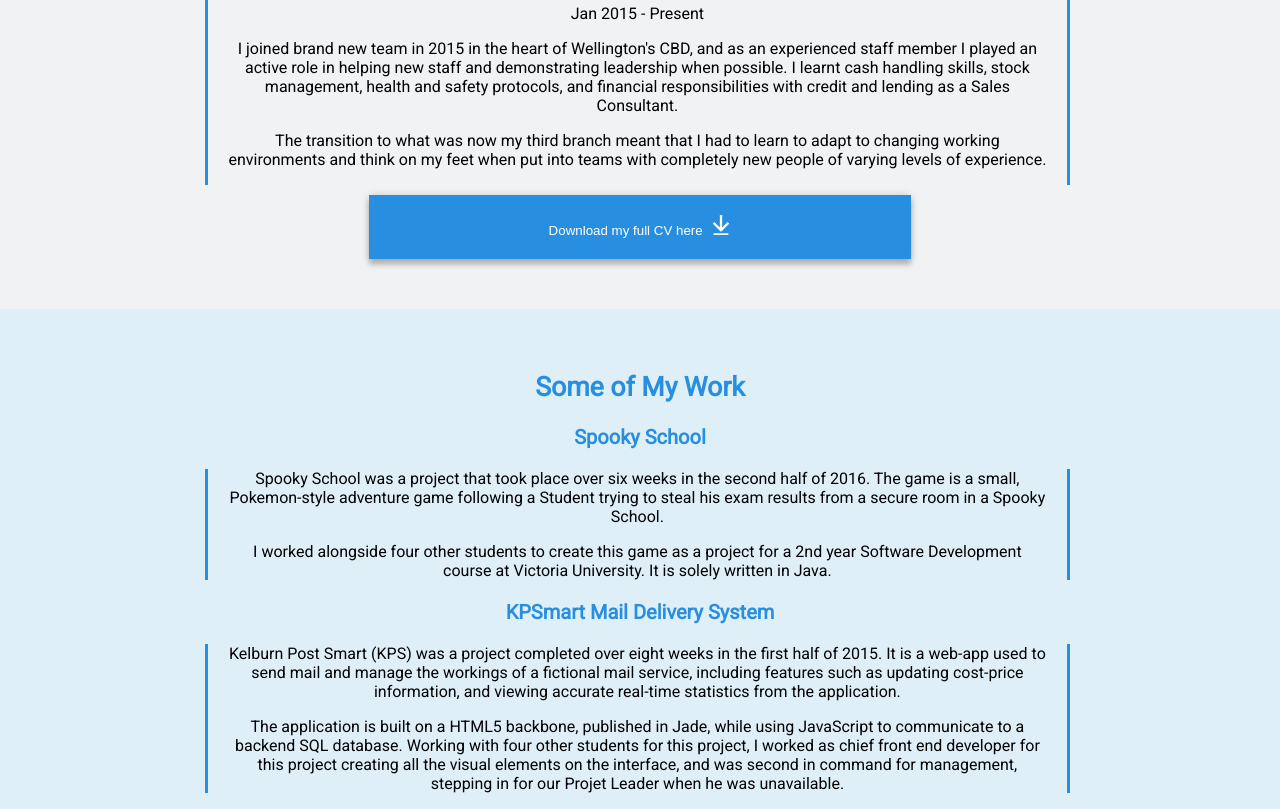
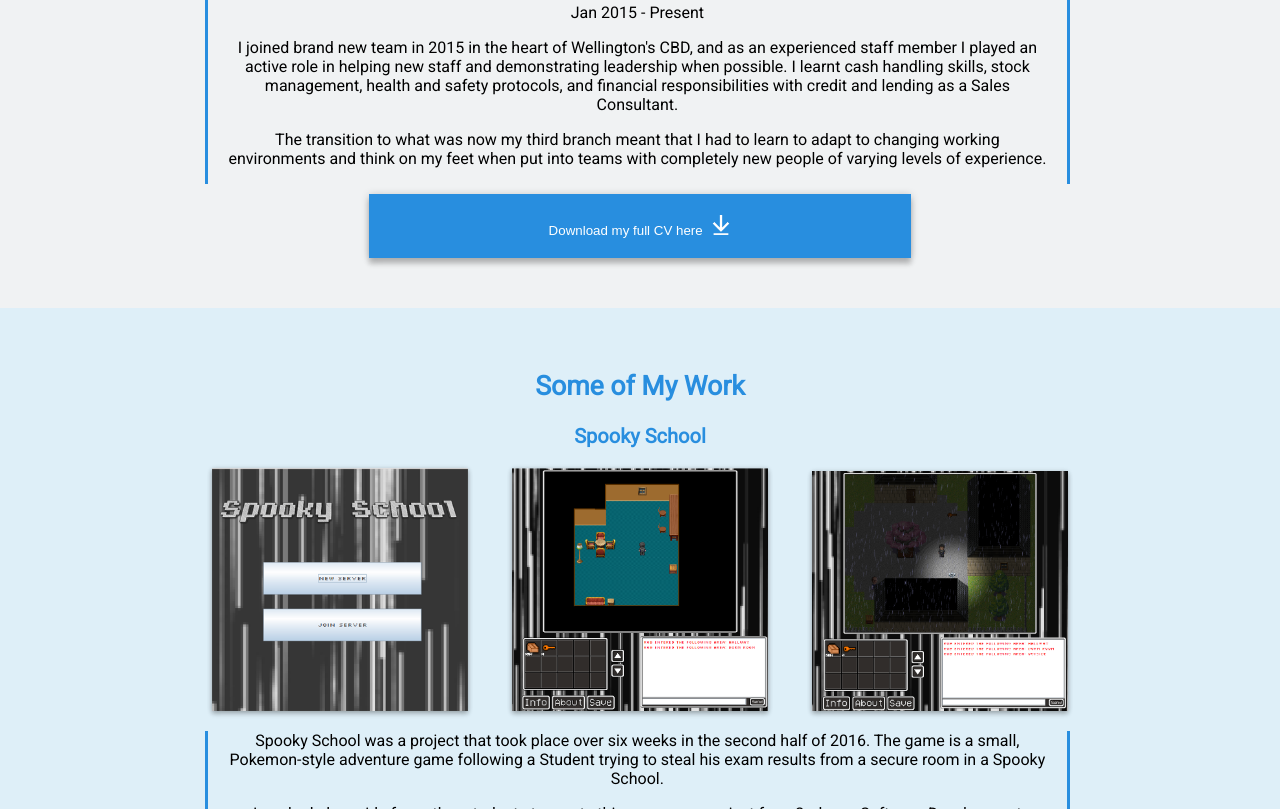
Before and after one commit to chet-w/Chet-CV, a plain HTML site: page index.html in a window 1280 px wide. Shown: the part 1991-2800 px from the top of the page. Drawn offline with nearby package versions, Linux system fonts and the light colour scheme.

Commit message:
added images for work samples, considering having a showroom style event when clicked. need to adjust nav for new sections and improve nav color changes on scroll

```diff
--- a/css/style.css
+++ b/css/style.css
@@ -36,6 +36,8 @@ body{
   height: 10px;
   transition: all 0.2s ease;
   filter: grayscale(100%);
+  box-shadow: 0 1px 5px 0 rgba(0, 0, 0, 0.2), 0 3px 5px 0 rgba(0, 0, 0, 0.19);
+    border-radius: 5px;
 }
 
 .side-nav ul{
@@ -57,6 +59,8 @@ body{
   border: none;
   padding-bottom: 10px;
 }
+
+
 
 .side-nav ul li:hover{
   transition: all .2s ease;
@@ -375,6 +379,23 @@ section .heading{
   padding-right: 20px;
 }
 
+.gallery{
+    width: 100%;
+    border: none;
+}
+
+.gallery-image{
+    width: 25%;
+    display: inline;
+    margin: 0 20px 0 20px;
+    box-shadow: 0 1px 5px 0 rgba(0, 0, 0, 0.2), 0 3px 5px 0 rgba(0, 0, 0, 0.19);
+    transition: all 0.2s ease;
+}
+
+.gallery-image:hover{
+    transform: scale(1.05)
+}
+
 
 .contact-method{
   border: none;
@@ -412,8 +433,6 @@ h3{
     padding-left: 5px;
     transition: all 0.5s ease;
 }
-
-
 
 
 form{
@@ -465,6 +484,11 @@ button{
     margin-top: 10px;
     cursor: pointer;
     overflow: hidden;
+    transition: all 0.2s ease;
+}
+
+button:hover{
+    transform: scale(1.04);
 }
 
 #thankyou_message{
--- a/index.html
+++ b/index.html
@@ -140,6 +140,11 @@
           <div class="container">
               <h2 class="heading">Some of My Work</h2>
               <h3>Spooky School</h3>
+              <div class="gallery">
+                <img src="images/spooky-intro.png" onclick="openModal();currentSlide(1)" class="gallery-image">
+                <img src="images/spooky-hall.png" onclick="openModal();currentSlide(2)" class="gallery-image">
+                <img src="images/spooky-outside.png" onclick="openModal();currentSlide(3)" class="gallery-image">
+              </div>
               <div class="text">
                   <p>
                       Spooky School was a project that took place over six weeks in the second half
@@ -152,10 +157,13 @@
                       written in Java.
                   </p>
               </div>
+              <br>
+              <h3>KPSmart Mail Delivery System</h3>
               <div class="gallery">
-
+                <img src="images/kps-log.png" onclick="openModal();currentSlide(1)" class="gallery-image">
+                <img src="images/kps-mail.png" onclick="openModal();currentSlide(2)" class="gallery-image">
+                <img src="images/kps-business.png" onclick="openModal();currentSlide(3)" class="gallery-image">
               </div>
-              <h3>KPSmart Mail Delivery System</h3>
               <div class="text">
                   <p>
                       Kelburn Post Smart (KPS) was a project completed over eight weeks in the first half
```
Also changed, not shown: images/kps-business.png (added), images/kps-log.png (added), images/kps-mail.png (added), images/spooky-hall.png (added), images/spooky-intro.png (added), images/spooky-outside.png (added), scripts/send-mail.js (line endings or trailing spaces).
